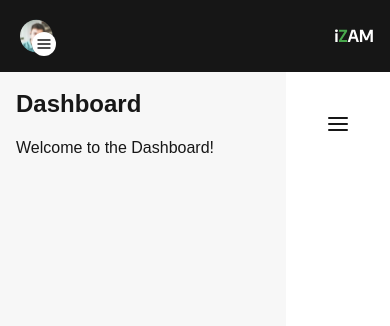
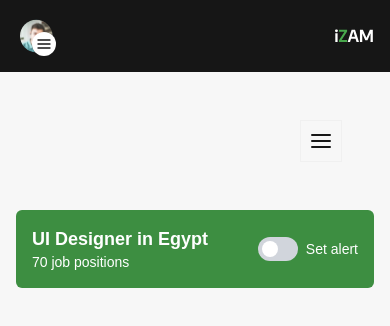
Before and after one commit to mohamed20163858/daftra_task, a Next.js app: page / in a window 390 px wide. Shown: the top 326 px of the page. Built offline with nearby package versions, Linux system fonts and the light colour scheme; no server answers.

Commit message:
Add AlertCard

```diff
--- a/app/layout.tsx
+++ b/app/layout.tsx
@@ -33,12 +33,12 @@ export default function RootLayout({
           </aside>
           {/* Main content */}
           <main className="flex-1 p-4 bg-[#f7f7f7] min-h-screen">
-            {children}
+            {/* Mobile navigation icon */}
+            <div className="md:hidden p-4 ">
+              <MobileNav />
+            </div>
+            <div>{children}</div>
           </main>
-          {/* Mobile navigation icon */}
-          <div className="md:hidden p-4">
-            <MobileNav />
-          </div>
         </div>
       </body>
     </html>
--- a/app/page.tsx
+++ b/app/page.tsx
@@ -1,12 +1,14 @@
 // app/page.tsx
 "use client";
-
+import SortByDropdown from "@/components/SortByDropdown";
+import AlertCard from "@/components/AlertCard";
 export default function HomePage() {
   return (
-    <>
-      <h1 className="text-2xl font-bold mb-4">Dashboard</h1>
-      {/* Main content goes here */}
-      <p>Welcome to the Dashboard!</p>
-    </>
+    <div className="flex flex-col">
+      <div className="flex justify-end mb-4">
+        <SortByDropdown />
+      </div>
+      <AlertCard />
+    </div>
   );
 }
--- /dev/null
+++ b/components/AlertCard.tsx
@@ -0,0 +1,39 @@
+// components/AlertCard.tsx
+"use client";
+
+import React from "react";
+
+// CustomSwitch component styled to look like a radio switch/toggle
+const CustomSwitch = () => {
+  return (
+    <label className="relative inline-flex items-center cursor-pointer">
+      {/* Hidden checkbox */}
+      <input type="checkbox" className="sr-only peer" />
+      {/* Switch background */}
+      <div className="w-10 h-6 bg-gray-300 rounded-full peer-focus:ring-2 peer-focus:ring-offset-2 peer-focus:ring-white peer-checked:bg-[#3D8E41] transition-colors"></div>
+      {/* Switch handle */}
+      <span className="absolute left-1 top-1 w-4 h-4 bg-white rounded-full transition-transform peer-checked:translate-x-4"></span>
+    </label>
+  );
+};
+
+export default function AlertCard() {
+  return (
+    <div className="bg-[#3D8E41] text-white p-4 rounded-md">
+      <div className="flex justify-between items-center">
+        {/* Left Section */}
+        <div>
+          <div className="text-lg font-bold leading-[26px]">
+            UI Designer in Egypt
+          </div>
+          <div className="text-sm font-normal">70 job positions</div>
+        </div>
+        {/* Right Section */}
+        <div className="flex items-center">
+          <CustomSwitch />
+          <span className="ml-2 text-sm">Set alert</span>
+        </div>
+      </div>
+    </div>
+  );
+}
--- a/components/MobileNav.tsx
+++ b/components/MobileNav.tsx
@@ -12,10 +12,10 @@ export default function MobileNav() {
   return (
     <>
       {/* Hamburger menu icon aligned to the right */}
-      <div className="flex justify-end md:hidden p-4">
+      <div className="flex justify-end md:hidden p-4 ">
         <button
           onClick={() => setOpen(true)}
-          className="p-2"
+          className="p-2 border border-[#F0F0F0]"
           aria-label="Open Menu"
         >
           <FiMenu size={24} />
--- /dev/null
+++ b/components/SortByDropdown.tsx
@@ -0,0 +1,71 @@
+// components/SortByDropdown.tsx
+"use client";
+
+import { useState, useRef, useEffect } from "react";
+import { FiChevronDown } from "react-icons/fi";
+
+export default function SortByDropdown() {
+  const [open, setOpen] = useState(false);
+  const [selected, setSelected] = useState("Top match");
+  const dropdownRef = useRef<HTMLDivElement>(null);
+
+  // Close dropdown when clicking outside
+  useEffect(() => {
+    function handleClickOutside(event: MouseEvent) {
+      if (
+        dropdownRef.current &&
+        !dropdownRef.current.contains(event.target as Node)
+      ) {
+        setOpen(false);
+      }
+    }
+    if (open) {
+      document.addEventListener("mousedown", handleClickOutside);
+    } else {
+      document.removeEventListener("mousedown", handleClickOutside);
+    }
+    return () => {
+      document.removeEventListener("mousedown", handleClickOutside);
+    };
+  }, [open]);
+
+  const handleSelect = (option: string) => {
+    setSelected(option);
+    setOpen(false);
+  };
+
+  return (
+    <div
+      ref={dropdownRef}
+      className="hidden relative md:inline-block text-left "
+    >
+      {/* Trigger Button */}
+      <button
+        onClick={() => setOpen(!open)}
+        className="inline-flex justify-center items-center w-full rounded-md border border-gray-300 shadow-sm px-4 py-2 bg-white text-sm font-medium text-gray-700 focus:outline-none"
+      >
+        <span>Sorting by: </span>
+        <span className="ml-1" style={{ color: "#48A74C" }}>
+          {selected}
+        </span>
+        <FiChevronDown className="ml-2" />
+      </button>
+      {open && (
+        <div className="origin-top-right absolute right-0 mt-2 w-48 rounded-md shadow-lg bg-white ring-1 ring-black ring-opacity-5">
+          <div className="py-1">
+            {["Top match", "Newest", "Latest"].map((option) => (
+              <div
+                key={option}
+                onClick={() => handleSelect(option)}
+                className="px-4 py-2 text-sm hover:bg-[#D8D8D8] cursor-pointer"
+                style={{ color: selected === option ? "#48A74C" : "#707070" }}
+              >
+                {option}
+              </div>
+            ))}
+          </div>
+        </div>
+      )}
+    </div>
+  );
+}
```
